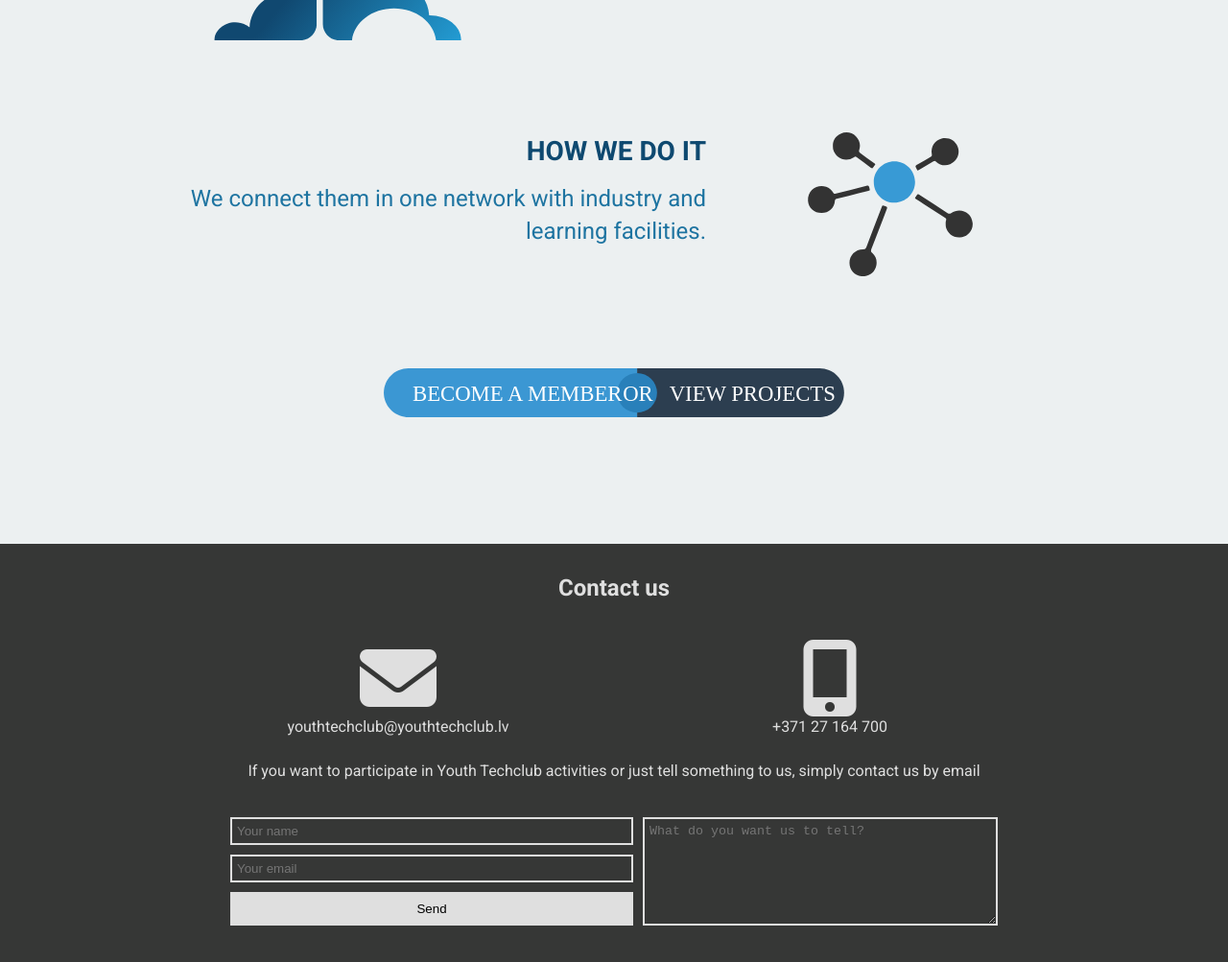
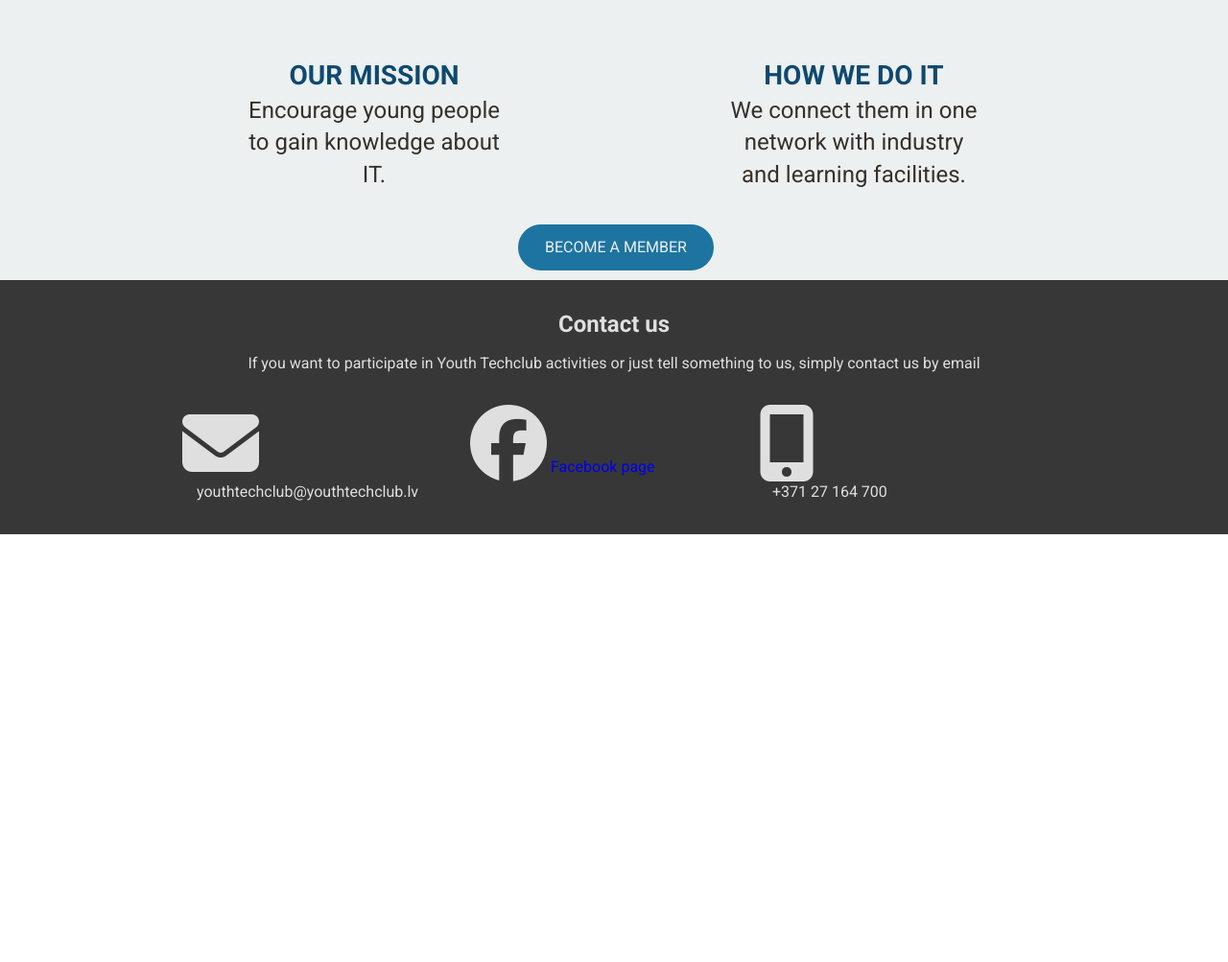
Before and after one commit to YouthTechclub/Web, a website: page src/YouthTechclub.Web/wwwroot/index.html in a window 1280 px wide. Shown: the part 1033-2036 px from the top of the page at 96% size. After the commit the page ends 1590 px from the top, so only its background shows below. Drawn offline with Linux system fonts and the light colour scheme; files whose address does not match are found by name.

Commit message:
Updated mission section, contact form

```diff
--- a/src/YouthTechclub.Web/wwwroot/index.html
+++ b/src/YouthTechclub.Web/wwwroot/index.html
@@ -6,13 +6,12 @@
     <title>Youth Techclub web</title>
     <!--<link href="css/app.css" rel="stylesheet" />-->
     <link href="css/styles.css" rel="stylesheet" />
-    <link href='https://fonts.googleapis.com/css?family=Roboto:700,400,100' rel='stylesheet' type='text/css'>
+    <link href="https://fonts.googleapis.com/css?family=Roboto:300,400,500,700" rel="stylesheet" type="text/css">
     <!--[if lt IE 9]>
       <script src="http://html5shim.googlecode.com/svn/trunk/html5.js"></script>
       <link rel="stylesheet" href="css/ie.css">
     <![endif]-->
     <script src="js/responsive-nav.js"></script>
-    <script src="lib/dist/jquery.js"></script>
     <script src="js/app.js"></script>
     <link href="lib/components-font-awesome/css/font-awesome.css" rel="stylesheet" />
 </head>
@@ -24,7 +23,6 @@
             <ul>
                 <li class="menu-item active"><a href="#home" data-scroll>Home</a></li>
                 <li class="menu-item"><a href="#about" data-scroll>About</a></li>
-                <!--<li style="display:none;" class="menu-item"><a href="#projects" data-scroll>Projects</a></li>-->
                 <li class="menu-item"><a href="#contact" data-scroll>Contact us</a></li>
             </ul>
         </nav>
@@ -48,44 +46,36 @@
                     <p>Encourage young people to gain knowledge about IT.</p>
                 </div>
             </div>
-            <div class="mission__container">
+            <div class="explanation__container">
+                <img id="network__image" src="img/connect.svg" />
                 <div id="network__text">
                     <h1>HOW WE DO IT</h1>
                     <p>We connect them in one network with industry and learning facilities.</p>
                 </div>
-                <img id="network__image" src="img/connect.svg" />
             </div>
-            <img class="double__button" src="img/button.svg" alt="">
+            <a class="become__member" href="#about">BECOME A MEMBER</a>
         </div>
     </section>
 
-    <!--<section id="projects" style="display:none">
-        <h1>Projects</h1>
-    </section>-->
-
     <section id="contact">
-        <h1 id="contact__header">Contact us</h1>
         <div class="contact__container">
+            <h1 id="contact__header">Contact us</h1>
+            <div class="contact_description_container">
+                <p>If you want to participate in Youth Techclub activities or just tell something to us, simply contact us by email</p>
+            </div>
             <div class="contact__image__container">
                 <div class="contact_image">
-                    <i class="fa fa-envelope fa-5x fa-col"></i>
+                    <i class="fa fa-envelope fa-5x fa-col center_image"></i>
                     <p>youthtechclub@youthtechclub.lv</p>
                 </div>
                 <div class="contact_image">
-                    <i class="fa fa-mobile fa-5x fa-col"></i>
+                    <i class="fa fa-facebook-official fa-5x fa-col center_image"></i>
+                    <a href="http://facebook.com/" target="_blank">Facebook page</a>
+                </div>
+                <div class="contact_image">
+                    <i class="fa fa-mobile fa-5x fa-col center_image"></i>
                     <p>+371 27 164 700</p>
                 </div>
-            </div>
-            <div class="contact_description_container">
-                <p>If you want to participate in Youth Techclub activities or just tell something to us, simply contact us by email</p>
-            </div>
-            <div class="contact__form__container">
-                <form class="contact__form">
-                    <input class="customtextfield form_name left" type="text" name="name" placeholder="Your name" />
-                    <textarea class="customtextfield form_description right" rows="4" cols="50" placeholder="What do you want us to tell?"></textarea>
-                    <input class="customtextfield form_email left" type="text" name="email" placeholder="Your email" />
-                    <button class="custombutton form_button left" type="button">Send</button>
-                </form>
             </div>
         </div>
     </section>
--- a/src/YouthTechclub.Web/wwwroot/js/app.js
+++ b/src/YouthTechclub.Web/wwwroot/js/app.js
@@ -1,42 +1,42 @@
-var previousSize = "big";
+//var previousSize = "big";
 
-$(document).ready(function () {
+//$(document).ready(function () {
 
-    if ($(".contact__container").css("width") == "80%") {
-        previousSize = "small";
-    } else {
-        previousSize = "big";
-    }
+//    if ($(".contact__container").css("width") == "80%") {
+//        previousSize = "small";
+//    } else {
+//        previousSize = "big";
+//    }
 
-    $(window).resize(checkSize);
-});
+//    $(window).resize(checkSize);
+//});
 
-function checkSize() {
+//function checkSize() {
 
-    if ($(".contact__container").css("width") == "80%") {
+//    if ($(".contact__container").css("width") == "80%") {
 
-        //Swap description with input field if previous size is big
-        if (previousSize == "big") {
-            var description = $(".form_description");
-            var email = $(".form_email");
+//        //Swap description with input field if previous size is big
+//        if (previousSize == "big") {
+//            var description = $(".form_description");
+//            var email = $(".form_email");
 
-            $(".form_description").remove();
-            $(".form_email").remove();
+//            $(".form_description").remove();
+//            $(".form_email").remove();
 
-            $(".form_name").after(description);
-            $(".form_name").after(email);
-        }
-    } else {
-        //Swap them back
-        if (previousSize == "small") {
-            var description = $(".form_description");
-            var email = $(".form_email");
+//            $(".form_name").after(description);
+//            $(".form_name").after(email);
+//        }
+//    } else {
+//        //Swap them back
+//        if (previousSize == "small") {
+//            var description = $(".form_description");
+//            var email = $(".form_email");
 
-            $(".form_description").remove();
-            $(".form_email").remove();
+//            $(".form_description").remove();
+//            $(".form_email").remove();
 
-            $(".form_name").after(email);
-            $(".form_name").after(description);
-        }
-    }
-}
+//            $(".form_name").after(email);
+//            $(".form_name").after(description);
+//        }
+//    }
+//}
--- a/src/YouthTechclub.Web/wwwroot/less/styles.less
+++ b/src/YouthTechclub.Web/wwwroot/less/styles.less
@@ -30,7 +30,7 @@ summary, hgroup {
     margin: 0;
     padding: 0;
     border: 0;
-    font-family: 'Roboto', sans-serif;
+    font-family: RobotoDraft,Roboto,"Helvetica Neue",Helvetica,Arial,sans-serif
 }
 
 a:active,
@@ -57,6 +57,7 @@ a:hover {
 @viewport {
     width: device-width;
 }
+
 /* ------------------------------------------
   RESPONSIVE ELEMENTS
 --------------------------------------------- */
@@ -70,11 +71,11 @@ a:hover {
         font-size: 1.5em;
     }
 
-    .mission__container h1 {
+    .mission__container h1, .explanation__container h1 {
         font-size: 3em;
     }
 
-    .mission__container p {
+    .mission__container p, .explanation__container p {
         font-size: 1.5em;
     }
 
@@ -92,11 +93,11 @@ a:hover {
         font-size: 2em;
     }
 
-    .mission__container h1 {
+    .mission__container h1, .explanation__container h1 {
         font-size: 1.75em;
     }
 
-    .mission__container p {
+    .mission__container p, .explanation__container p {
         font-size: 1.5em;
     }
 
@@ -114,11 +115,11 @@ a:hover {
         font-size: 2em;
     }
 
-    .mission__container h1 {
+    .mission__container h1, .explanation__container h1 {
         font-size: 1.75em;
     }
 
-    .mission__container p {
+    .mission__container p, .explanation__container p {
         font-size: 1.5em;
     }
 
@@ -200,7 +201,7 @@ body {
     font: normal 100%/1.4 sans-serif;
 }
 
-section {
+#home {
     text-align: center;
     height: 100%;
     width: 100%;
@@ -407,6 +408,7 @@ header {
 /* ------------------------------------------
   HOME SECTION - MAIN TITLE
 --------------------------------------------- */
+
 #home {
     background: url(../img/header.jpg) no-repeat center center fixed;
     -webkit-background-size: cover;
@@ -418,6 +420,10 @@ header {
 .center {
     position: relative;
     top: 50%;
+    -moz-transform: translateY(-50%);
+    -ms-transform: translateY(-50%);
+    -o-transform: translateY(-50%);
+    -webkit-transform: translateY(-50%);
     transform: translateY(-50%);
 }
 
@@ -437,6 +443,10 @@ header {
     color: @maintextcolor;
     position: absolute;
     bottom: 10px;
+    -moz-transform: translateX(-50%);
+    -ms-transform: translateX(-50%);
+    -o-transform: translateX(-50%);
+    -webkit-transform: translateX(-50%);
     transform: translateX(-50%);
 }
 
@@ -450,77 +460,99 @@ header {
 
 .about__container {
     position: relative;
-    top: 50%;
-    transform: translateY(-50%);
     max-width: 960px;
     margin: 0 auto;
+    overflow: hidden;
 }
 
 .mission__container {
     margin-bottom: 10%;
-    width: 100%;
+    width: 300px;
+    float: left;
     position: relative;
+    padding-left: 5em;
+    padding-top: 5em;
 }
 
-.mission__container h1, {
-    color: @bluetitlecolor;
+.explanation__container {
+    margin-bottom: 10%;
+    width: 300px;
+    float: right;
+    position: relative;
+    padding-right: 5em;
+    padding-top: 5em;
 }
 
-.mission__container p {
+#rocket__image, #network__image, #rocket__text, #network__text {
+    height: @missionheight;
+    display: inline-block;
+    width: 100%;
+    margin: 0 auto;
+}
+
+#network__text p, #rocket__text p, #network__text h1, #rocket__text h1 {
+    text-align: center;
+    margin: 0 auto;
+}
+
+.double__button {
+    width: 50%;
+    position: relative;
+    margin: 0 auto;
+}
+
+.mission__container h1, .explanation__container h1 {
+    color: @bluetitlecolor;
+    padding-top: 2em;
+}
+
+.mission__container p .explanation__container p {
     color: @bluetextcolor;
 }
 
-#rocket__image {
-    float: left;
-    height: @missionheight;
-    display: inline-block;
+.become__member {
+    position: absolute;
+    border: 3px solid @bluetextcolor;
+    background: @bluetextcolor;
+    border-radius: 50px;
+    padding: 10px 35px 10px 35px;
+    bottom: 10px;
 }
 
-#rocket__text {
-    height: @missionheight;
-    display: inline-block;
+.become__member:link, .become__member:visited, .become__member:hover, .become__member:active {
+    color:@missionbackgroundcolor;
+    text-decoration: none;
 }
 
-#rocket__text h1 {
-    text-align: left;
+@media (max-width: 767px) {
+    .mission__container h1, .explanation__container h1 {
+        font-size: 3em;
+    }
+
+    .mission__container p, .explanation__container p {
+        font-size: 1.5em;
+    }
 }
 
-#rocket__text p {
-    text-align: left;
-    width: auto !important;
+@media (min-width: 768px) and (max-width: 1199px) {
+    .mission__container h1, .explanation__container h1 {
+        font-size: 1.75em;
+    }
+
+    .mission__container p, .explanation__container p {
+        font-size: 1.5em;
+    }
 }
 
-#network__image {
-    float: right;
-    height: @missionheight;
-    display: inline-block;
-}
+@media (min-width: 1200px) {
 
-#network__image, #rocket__image {
-    width: 40%;
-}
+    .mission__container h1, .explanation__container h1 {
+        font-size: 1.75em;
+    }
 
-#network__text, #rocket__text {
-    width: 60%;
-}
-
-#network__text {
-    height: @missionheight;
-    display: inline-block;
-}
-
-#network__text h1 {
-    text-align: right;
-}
-
-#network__text p {
-    text-align: right;
-    width: auto !important;
-}
-
-
-.double__button {
-    width: 50%;
+    .mission__container p, .explanation__container p {
+        font-size: 1.5em;
+    }
 }
 
 /* ------------------------------------------
@@ -536,62 +568,44 @@ header {
     color: @contactformtitle;
 }
 
-input, textarea, button {
-    border: 2px solid @contactformtitle;
-    width: 20em;
-    margin: 5px;
-    padding: 5px;
-    -webkit-box-sizing: border-box; /* For legacy WebKit based browsers */
-    -moz-box-sizing: border-box; /* For legacy (Firefox <29) Gecko based browsers */
-    box-sizing: border-box;
-}
-
-.customtextfield {
-    background-color: @contactformbackground;
-}
-
-.custombutton {
-    background-color: @contactformtitle;
-}
-
 .fa-col {
     color: @contactformtitle;
 }
 
-.contact__container, .contact__form__container {
-    width: 900px;
+.contact__container {
+    position: relative;
+    max-width: 960px;
     margin: 0 auto;
+    overflow: hidden;
 }
 
-.contact_description_container {
+.contact__image__container {
+    width: 100%;
+    position: relative;
+    margin: 0 auto;
+    overflow: hidden;
     padding-bottom: 2em;
 }
 
-.contact__form {
+.contact_image {
+    width: 33.33%;
+    float: left;
+    position: relative;
+}
+
+.contact_image a {
     width: 90%;
     margin: 0 auto;
 }
 
-.contact__image__container {
-    width: 100%;
+.contact__container h1 {
+    text-align: center;
 }
 
-.contact_image {
-    float: left;
-    width: 50%;
-    display: inline-block;
-    padding-top: 1.5em;
-    padding-bottom: 1.5em;
-}
-
-
-
-.form_description {
-    height: 113px;
-}
-
-.form_button {
-    height: 35px;
+.contact_description_container p {
+    text-align: center;
+    margin: 0 auto;
+    padding-bottom: 2em;
 }
 
 // Phone - form is centered
@@ -606,7 +620,6 @@ input, textarea, button {
         display: inline-block;
         margin: 0 auto;
     }
-
 }
 
 //Tablet
```
Also changed, not shown: src/YouthTechclub.Web/wwwroot/css/styles.css.
